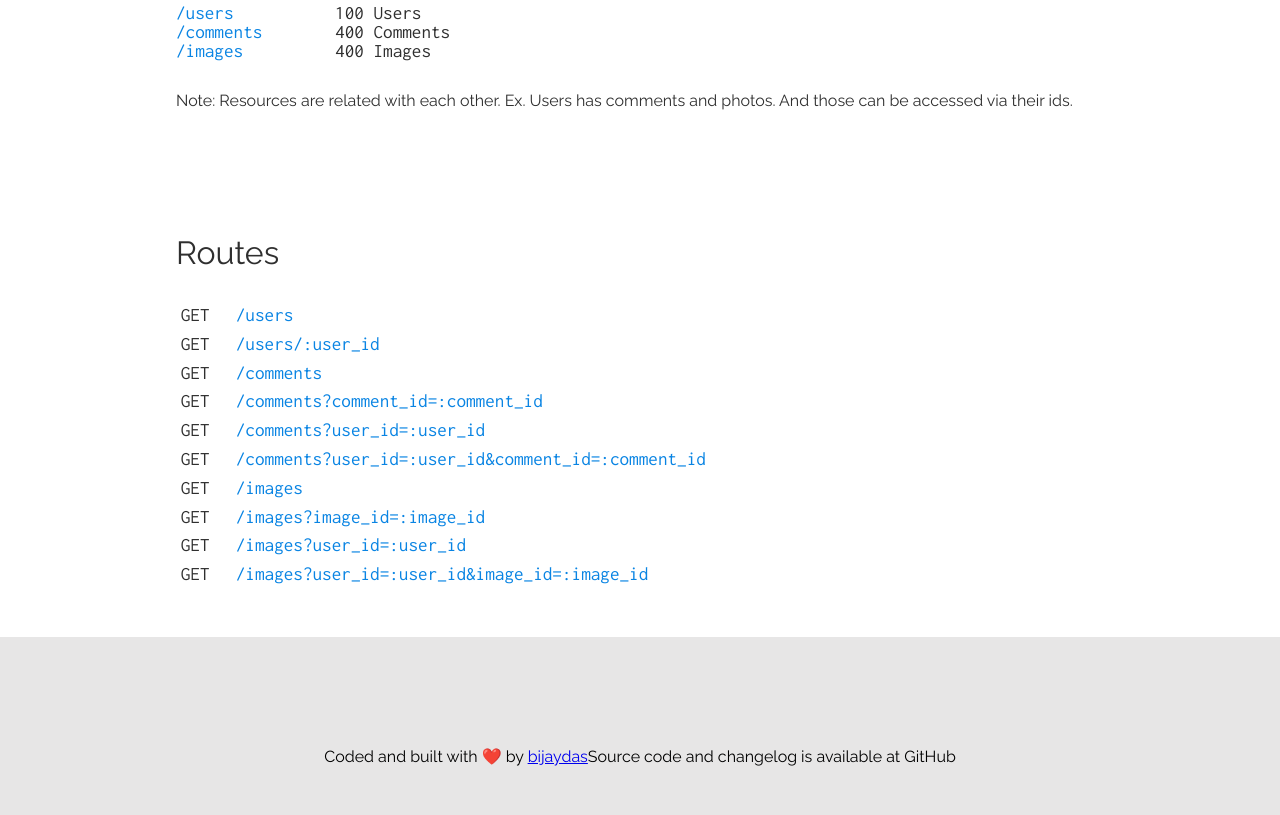
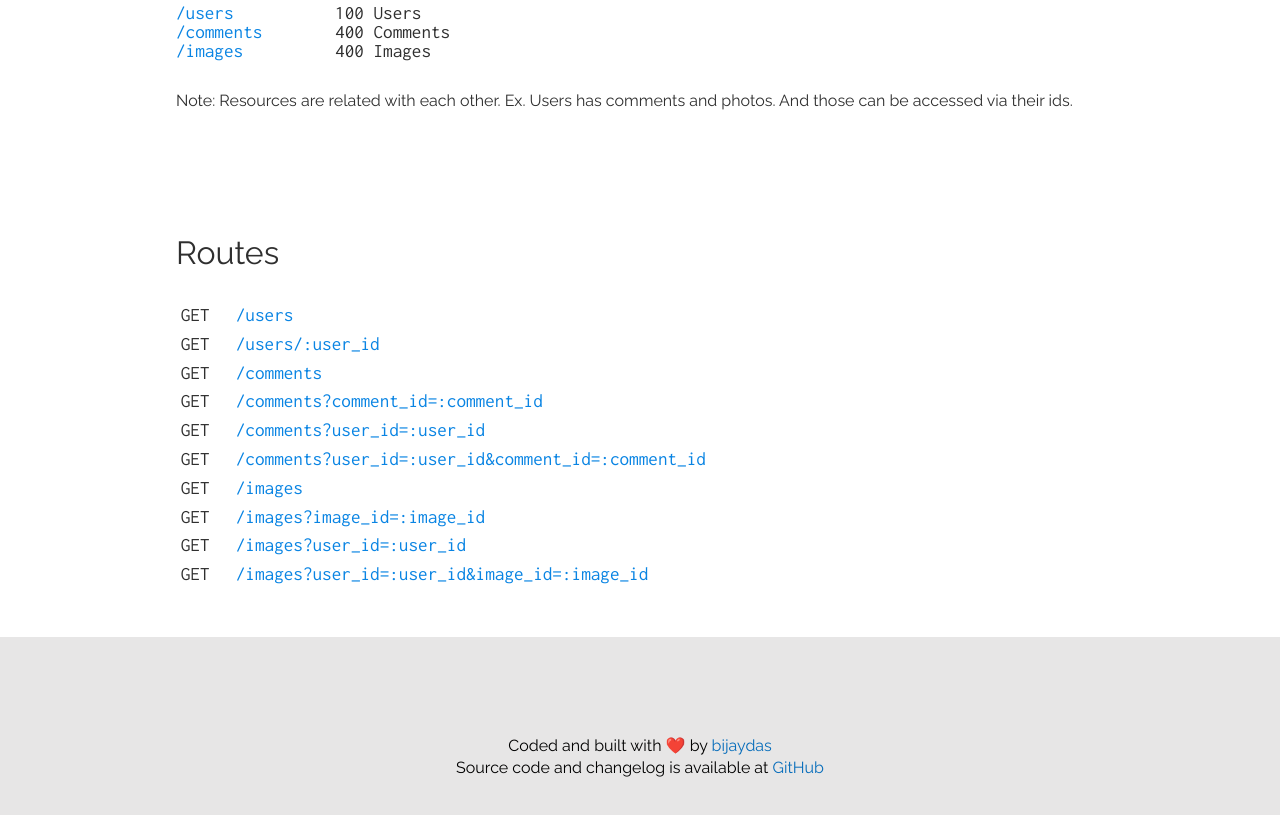
Before and after one commit to bijaydas/jsonfaker, a website: page public/index.html in a window 1280 px wide. Shown: the part 1130-1945 px from the top of the page. Drawn offline with nearby package versions, Linux system fonts and the light colour scheme.

Commit message:
Added footer

```diff
--- a/public/css/master.css
+++ b/public/css/master.css
@@ -118,4 +118,18 @@ footer {
     display: flex;
     align-items: center;
     justify-content: center;
+    text-align: center;
 }
+
+footer p {
+    line-height: 1.4rem;
+}
+
+footer p a {
+    text-decoration: none;
+    color: #076DBB;
+}
+
+footer p a:hover {
+    text-decoration: underline;
+}
--- a/public/index.html
+++ b/public/index.html
@@ -171,8 +171,10 @@
 
         </main>
         <footer class="row font-Raleway">
-            <p>Coded and built with ❤️ by <a href="https://github/bijaydas">bijaydas</a></p>
-            <p>Source code and changelog is available at GitHub</p>
+            <div class="paragraphs">
+                <p>Coded and built with ❤️ by <a target="_blank" href="https://github.com/bijaydas">bijaydas</a></p>
+                <p>Source code and changelog is available at <a target="_blank" href="https://github.com/bijaydas/jsonfaker">GitHub</a></p>
+            </div>
         </footer>
 
         <script src="http://cdnjs.cloudflare.com/ajax/libs/highlight.js/9.18.1/highlight.min.js"></script>
```
